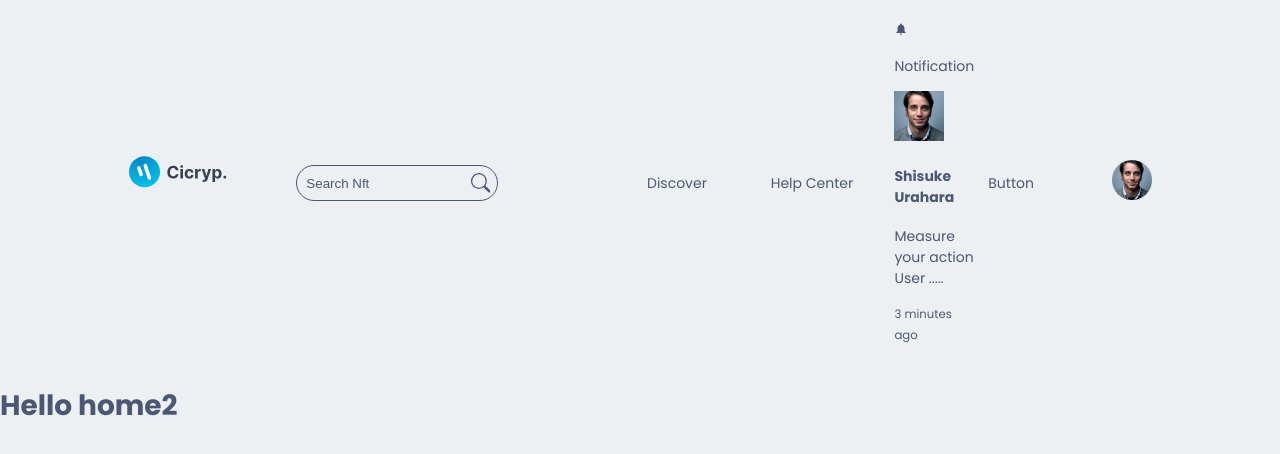
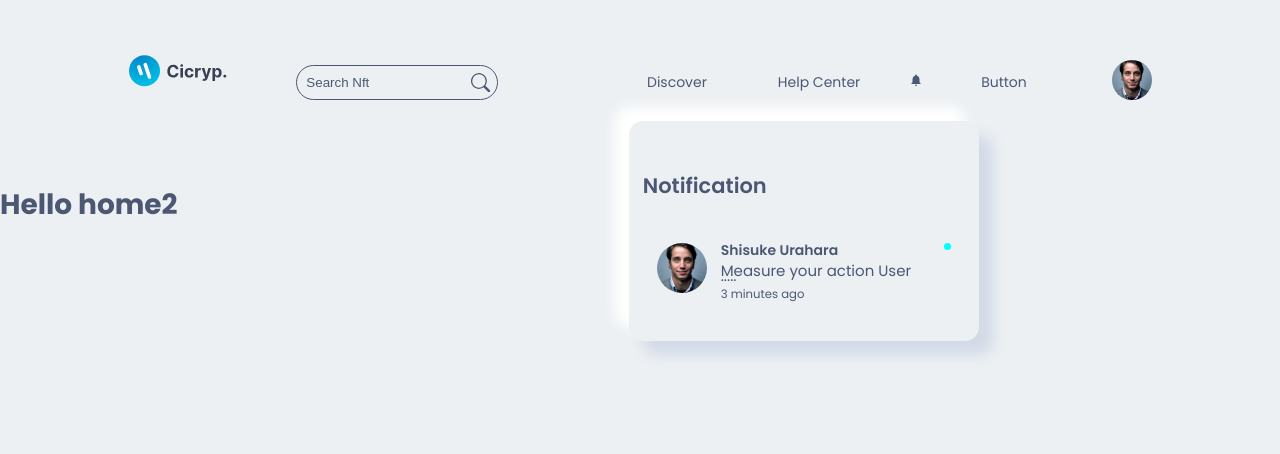
Before and after one commit to shisukeUrahara/web3-nft-marketplace, a Next.js app in the folder client/: page / in a window 1280 px wide. Both pictures are taken after a click on the icon 915 px from the left and 80 px from the top of the page. Shown: the top 454 px of the page. Built offline with nearby package versions, Linux system fonts and the light colour scheme.

Commit message:
styled notifications component

```diff
--- a/client/src/components/Navbar/Notifications/Notifications.module.css
+++ b/client/src/components/Navbar/Notifications/Notifications.module.css
@@ -0,0 +1,76 @@
+.notification{
+    position: absolute;
+    padding: 2rem 1rem;
+    box-shadow:var(--box-shadow);
+    font-size:1rem;
+    width:25rem;
+    border-radius: 1rem;
+    left:-20rem;
+    top:3.5rem;
+    z-index:2222;
+    background-color: var(--main-bg-color);
+}
+
+.notification > p{
+    font-size:1.5rem;
+    font-weight:600;
+    margin-bottom:2rem;
+}
+
+.notification_box{
+    display: flex;
+    align-items: flex-start;
+    gap:1rem;
+    padding:1rem;
+    transition: all linear;
+}
+
+.notification_box:hover{
+    background-color: var(--icons-color);
+    color:var(--shadow-dark-color);
+    border-radius: 0.3rem;
+}
+
+.notification_box_img{
+    border-radius: 5rem;
+}
+
+.notification_box_info{
+    line-height:0;
+    margin-top:-0.8rem;
+}
+
+.notification_box_info h4{
+    font-weight:600;
+}
+
+.notification_box_info p{
+    font-size: 15px;
+    line-height: 0.3;
+    position: relative;
+}
+
+.notification_box_new{
+    width: 0.5rem;
+    height:0.5rem;
+    border-radius: 50%;
+    background-color: aqua;
+}
+
+
+@media screen and (max-width: 35em){
+    .notification{
+        width:20rem;
+        left:-15 rem;
+    }
+
+    .notification_box{
+        padding: 0.3 rem;
+    }
+
+    .notification_box p{
+        font-size: 12px;
+    }
+
+
+}
```
